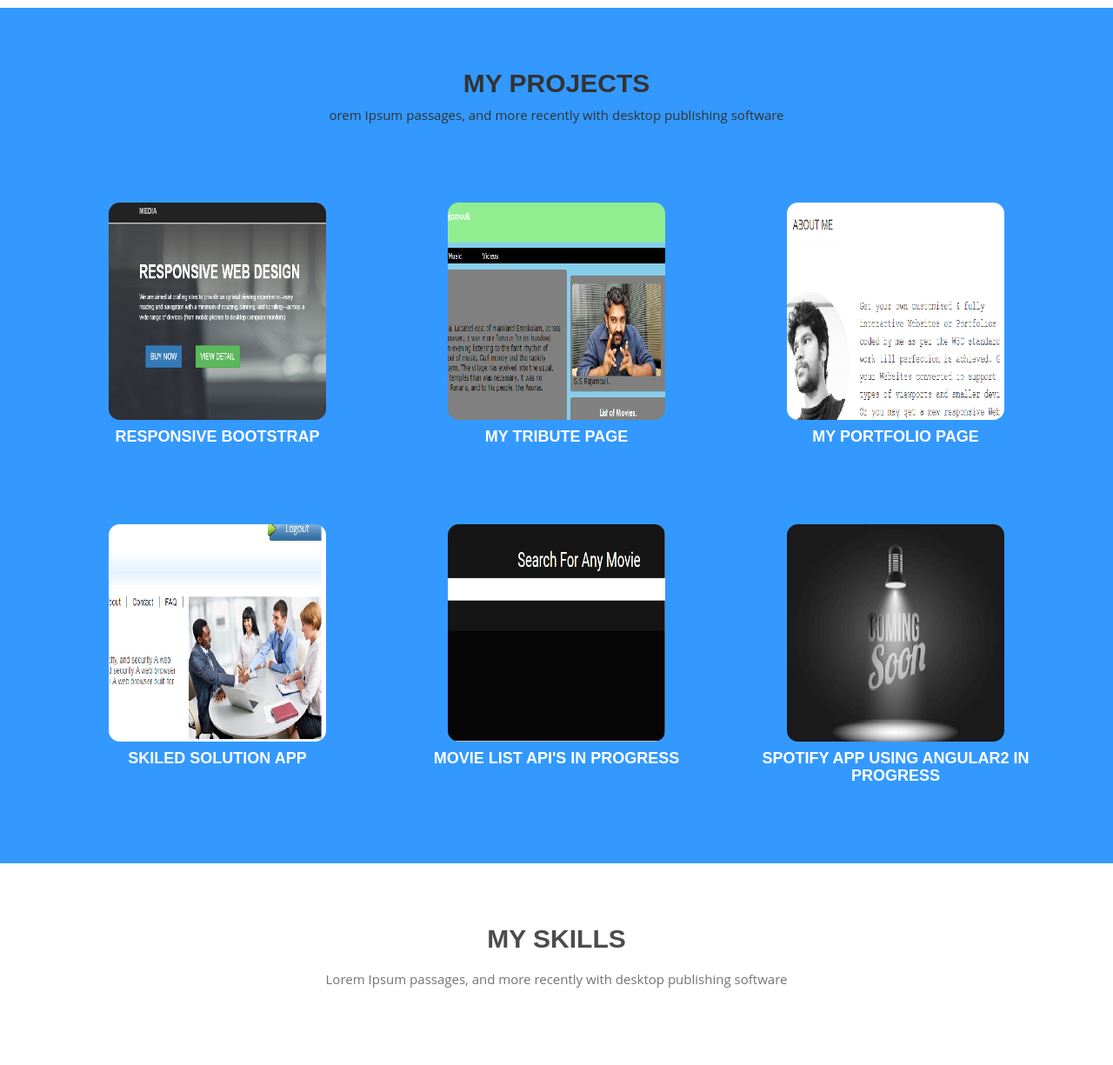
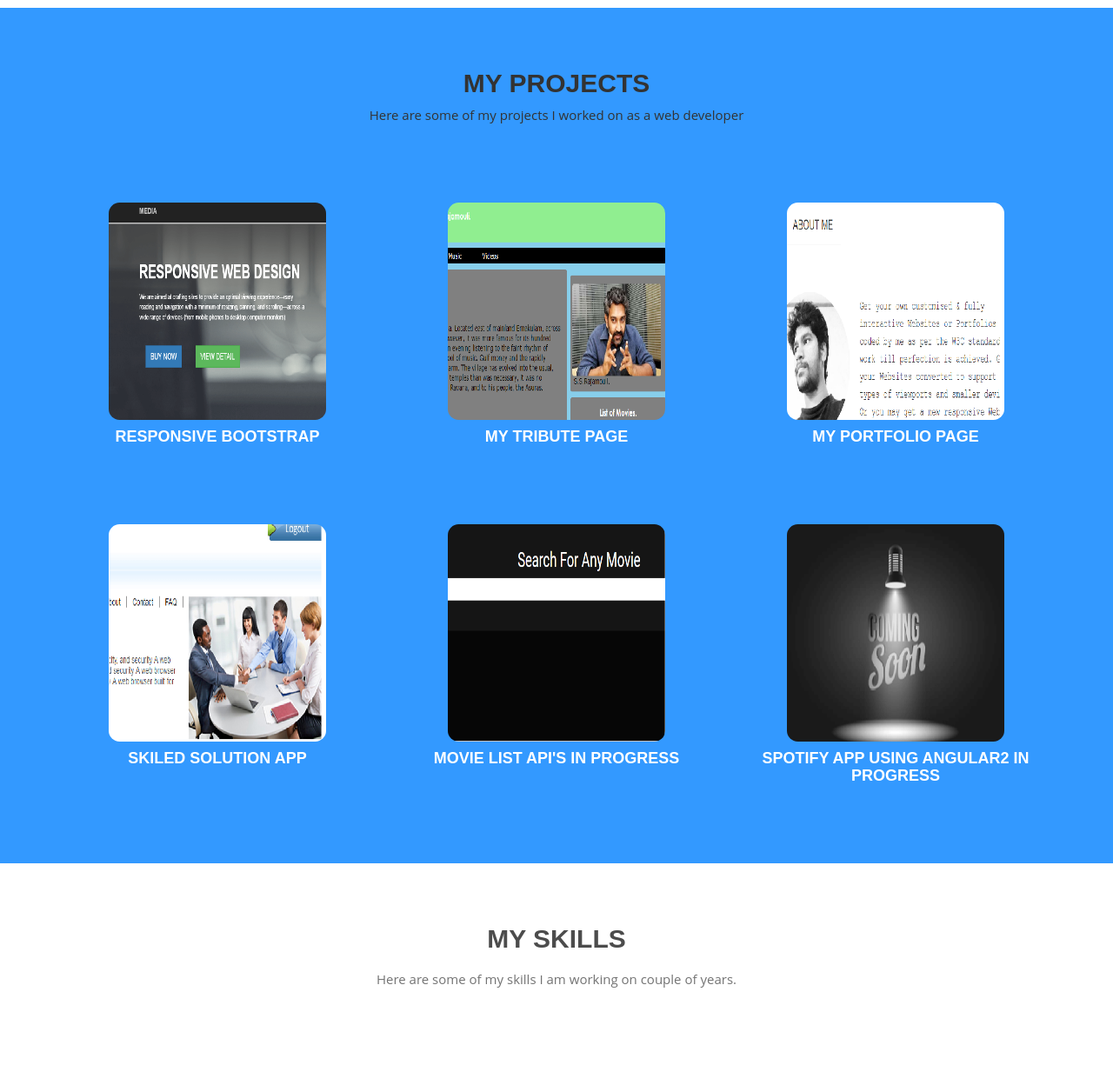
Before and after one commit to sharathki442gmailcom/sharathki442gmailcom.github.io, a plain HTML site: page index.html in a window 1280 px wide. Shown: the part 1320-2545 px from the top of the page at 87% size. Drawn offline with nearby package versions, Linux system fonts and the light colour scheme.

Commit message:
Added index html

```diff
--- a/portfolio.html
+++ b/index.html
@@ -87,7 +87,8 @@
     <div class="container">
         <div class="row">
             <h2 class="wow fadeInUp">My Projects</h2>
-            <p class="wow fadeInUp" data-wow-delay="0.4">orem Ipsum passages, and more recently with desktop publishing software</p>
+            <p class="wow fadeInUp" data-wow-delay="0.4">Here are some of my projects I worked
+on as a web developer</p>
             <div class="col-lg-4 col-md-4 wow flipInY" data-wow-delay="0.8s">
 
 
@@ -133,7 +134,7 @@
     <div class="container">
         <div class="row">
             <h2 class="wow fadeInUp">My Skills</h2>
-            <p class="wow fadeInUp" data-wow-delay="0.4">Lorem Ipsum passages, and more recently with desktop publishing software</p>
+            <p class="wow fadeInUp" data-wow-delay="0.4">Here are some of my skills I am working on couple of years.</p>
             <div class="col-lg-4 col-md-4 wow fadeInLeft" data-wow-delay="2s">
                 <img src="images/image1.png" class="img-circle" alt="">
 
@@ -172,7 +173,7 @@
     <div class="container">
         <div class="row">
             <h2 class="wow fadeInUp">Contact</h2>
-            <p class="wow fadeInUp" data-wow-delay="0.4">Lorem Ipsum passages, and more recently with desktop publishing software</p>
+            <p class="wow fadeInUp" data-wow-delay="0.4">If you would like to get in touch with me, feel free to contact me.</p>
             <div class="col-lg-6 col-md-6">
                 <div class="input-group input-group-lg wow fadeInUp" data-wow-delay="0.8s">
                     <span class="input-group-addon" id="sizing-addon1"><i class="fa fa-user" aria-hidden="true"></i></span>
```
